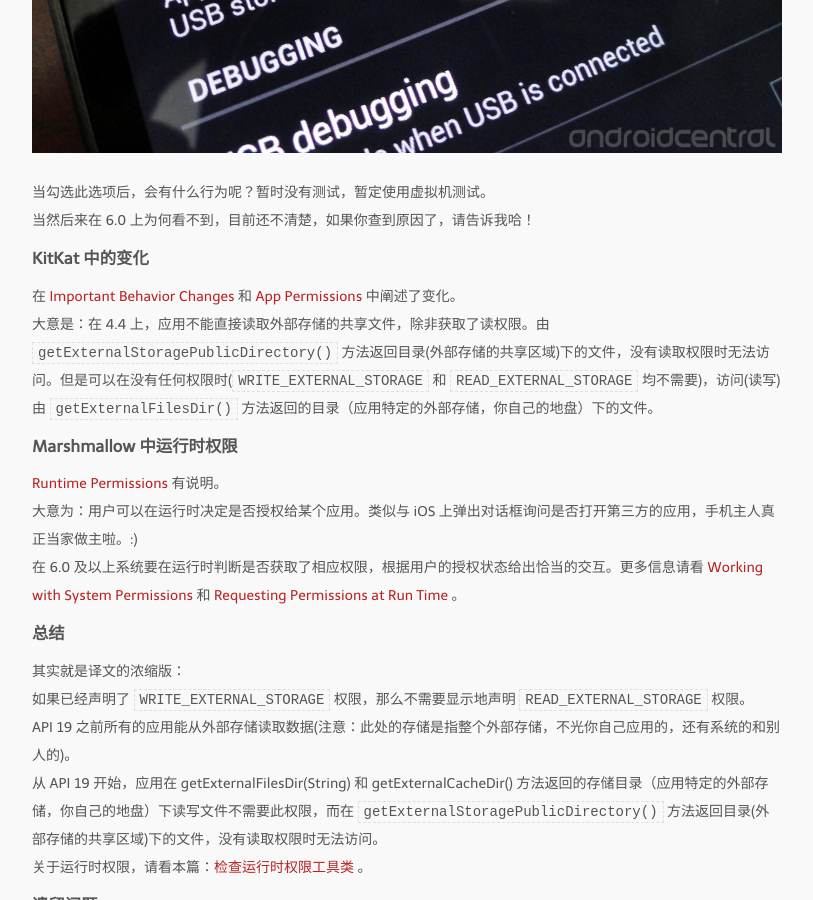
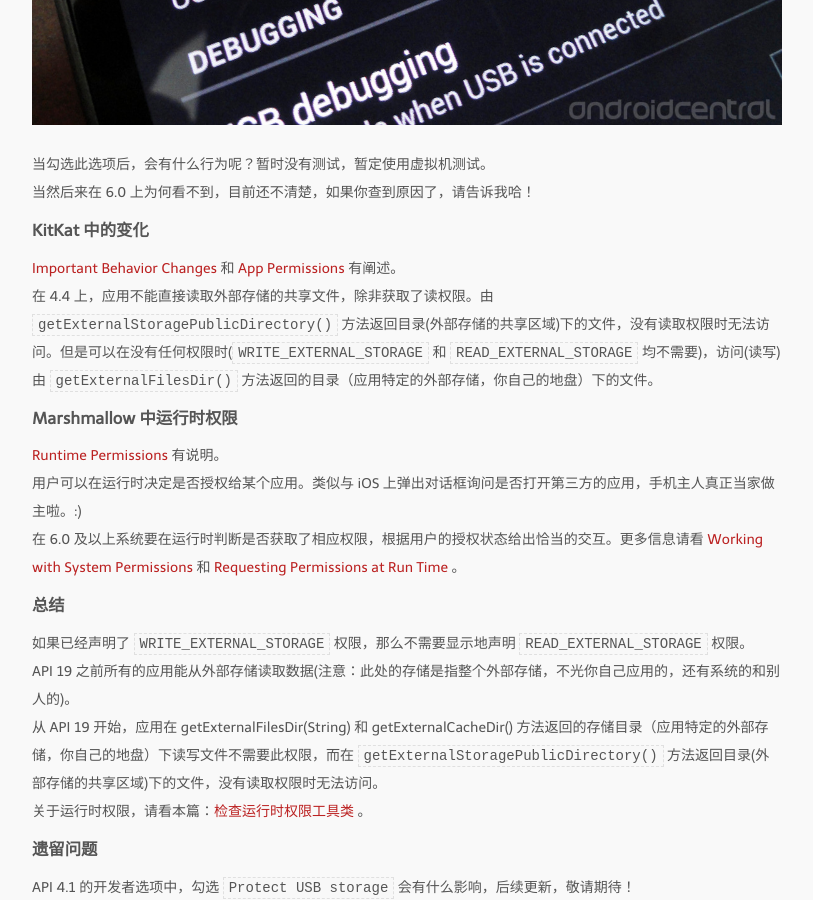
Before and after one commit to johnwatsondev/johnwatsondev.github.io, a Jekyll site: the page built from _posts/2015-11-18-you-did-not-notice-things-about-read-external-storage.md, in a window 1280 px wide and 900 px high, scrolled down 1887 px. Shown: the whole window, without its empty margins (233-1046 px from the left). Built offline with Jekyll 4.4.1, drawn with Linux system fonts in a browser that asks for light colours; nearby versions of some CDN libraries; some web fonts are replaced; Markdown is read by kramdown in place of the engine named in the settings; comment, search, counter and statistics services are not loaded; some of the changed text lies outside the part shown.

Commit message:
update post

```diff
--- a/_posts/2015-11-18-you-did-not-notice-things-about-read-external-storage.md
+++ b/_posts/2015-11-18-you-did-not-notice-things-about-read-external-storage.md
@@ -12,8 +12,8 @@ tags:
 
 ### 来源
 这个问题源自最近要做获取本机图片和拍照的功能，本着不重复造轮子滴原则找到了 [PhotoPicker](https://github.com/donglua/PhotoPicker) 开源库，效果还不错，非常感谢作者！
-我没有使用 aar ，因为要自己最大程度定制嘛。:) 读源码的过程中，发现该库只使用了一个权限 `android.permission.WRITE_EXTERNAL_STORAGE` ，怀着好奇心，抛出一个问题：为什么只声明写权限即可，读取权限不需要呢？
-带着这个问题搜索，有了本篇总结。
+读源码的过程中，发现该库只使用了一个权限 `android.permission.WRITE_EXTERNAL_STORAGE` ，为什么只声明写权限即可，读取权限不需要呢？
+各位有思考过吗？
 
 ### 官网解释
 官网永远是我们最好的伙伴，没有之一。各位先来看[原文](http://developer.android.com/reference/android/Manifest.permission.html#READ_EXTERNAL_STORAGE)解释：
@@ -32,7 +32,7 @@ tags:
 
 > Constant Value: "android.permission.READ_EXTERNAL_STORAGE"
 
-### 译文（略去废话版）
+### 译文
 任何声明了 `WRITE_EXTERNAL_STORAGE` 权限的应用都会隐式地获取到此权限。
 此权限在 API 19 之后被加强了，在 API 19 之前，所有的应用能从外部存储读取数据(注意：此处的存储是指整个外部存储，不光你自己应用的，还有系统的和别人的)。
 如果系统版本是 4.1 或者更高，那么恭喜你，你可以自己决定是否开放此权限，请打开 “保护 USB 存储”，它在 “设置” －－ “开发者选项”下面。
@@ -59,16 +59,15 @@ tags:
 当然后来在 6.0 上为何看不到，目前还不清楚，如果你查到原因了，请告诉我哈！
 
 ### KitKat 中的变化
-在 [Important Behavior Changes](http://developer.android.com/about/versions/android-4.4.html#Behaviors) 和 [App Permissions](http://developer.android.com/about/versions/android-4.4.html#Permissions) 中阐述了变化。
-大意是：在 4.4 上，应用不能直接读取外部存储的共享文件，除非获取了读权限。由 `getExternalStoragePublicDirectory()` 方法返回目录(外部存储的共享区域)下的文件，没有读取权限时无法访问。但是可以在没有任何权限时(`WRITE_EXTERNAL_STORAGE` 和 `READ_EXTERNAL_STORAGE` 均不需要)，访问(读写)由 `getExternalFilesDir()` 方法返回的目录（应用特定的外部存储，你自己的地盘）下的文件。
+[Important Behavior Changes](http://developer.android.com/about/versions/android-4.4.html#Behaviors) 和 [App Permissions](http://developer.android.com/about/versions/android-4.4.html#Permissions) 有阐述。
+在 4.4 上，应用不能直接读取外部存储的共享文件，除非获取了读权限。由 `getExternalStoragePublicDirectory()` 方法返回目录(外部存储的共享区域)下的文件，没有读取权限时无法访问。但是可以在没有任何权限时(`WRITE_EXTERNAL_STORAGE` 和 `READ_EXTERNAL_STORAGE` 均不需要)，访问(读写)由 `getExternalFilesDir()` 方法返回的目录（应用特定的外部存储，你自己的地盘）下的文件。
 
 ### Marshmallow 中运行时权限
 [Runtime Permissions](http://developer.android.com/about/versions/marshmallow/android-6.0-changes.html#behavior-runtime-permissions) 有说明。
-大意为：用户可以在运行时决定是否授权给某个应用。类似与 iOS 上弹出对话框询问是否打开第三方的应用，手机主人真正当家做主啦。:)
+用户可以在运行时决定是否授权给某个应用。类似与 iOS 上弹出对话框询问是否打开第三方的应用，手机主人真正当家做主啦。:)
 在 6.0 及以上系统要在运行时判断是否获取了相应权限，根据用户的授权状态给出恰当的交互。更多信息请看 [Working with System Permissions](http://developer.android.com/training/permissions/index.html) 和 [Requesting Permissions at Run Time](http://developer.android.com/training/permissions/requesting.html) 。
 
 ### 总结
-其实就是译文的浓缩版：
 如果已经声明了 `WRITE_EXTERNAL_STORAGE` 权限，那么不需要显示地声明 `READ_EXTERNAL_STORAGE` 权限。
 API 19 之前所有的应用能从外部存储读取数据(注意：此处的存储是指整个外部存储，不光你自己应用的，还有系统的和别人的)。
 从 API 19 开始，应用在 getExternalFilesDir(String) 和 getExternalCacheDir() 方法返回的存储目录（应用特定的外部存储，你自己的地盘）下读写文件不需要此权限，而在 `getExternalStoragePublicDirectory()` 方法返回目录(外部存储的共享区域)下的文件，没有读取权限时无法访问。
```
